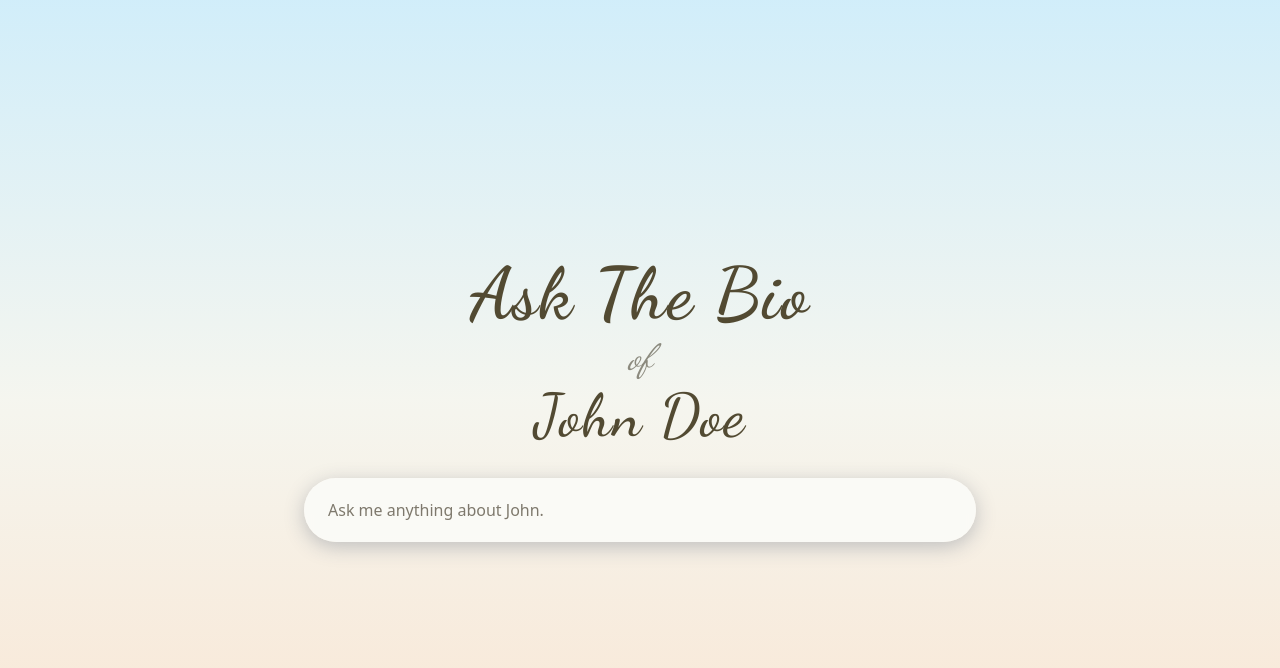
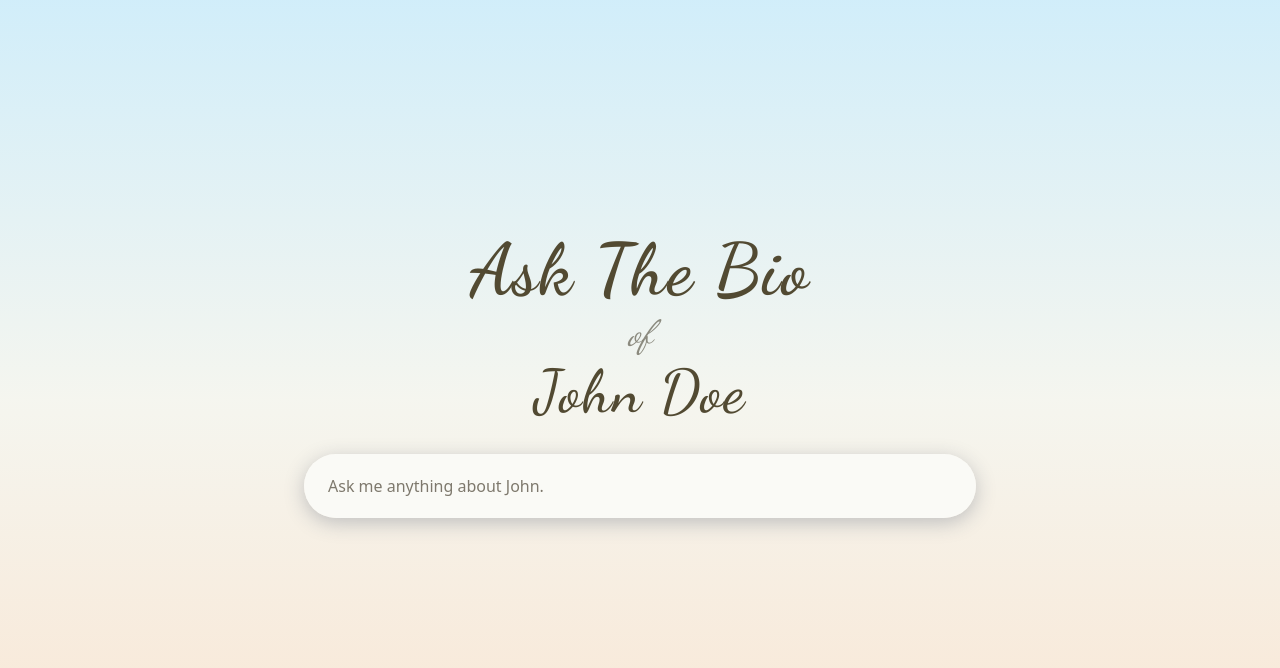
Before and after one commit to diegobit/askthebio, a React (Vite) app in the folder gui/: page / in a window 1280 px wide. Shown: the top 668 px of the page. Built offline with nearby package versions, Linux system fonts and the light colour scheme; no server answers; a web font is replaced by a local one.

Commit message:
gui: add top-bottom padding

```diff
--- a/gui/src/components/PersonalAIChat.tsx
+++ b/gui/src/components/PersonalAIChat.tsx
@@ -341,8 +341,8 @@ const PersonalAIChat = () => {
       {!shouldUseImage && <div className="absolute inset-0 bg-gradient-overlay" />}
 
       {/* Content */}
-      <div className="relative z-10 min-h-screen flex flex-col items-center justify-center px-6">
-        <div className="w-full max-w-2xl text-center space-y-8">
+      <div className="relative z-10 min-h-screen flex flex-col items-center justify-center px-6 pt-8 pb-12">
+        <div className="w-full max-w-2xl text-center space-y-8 pb-8">
           {/* Typography Header */}
           <div className="space-y-2">
             <h1 className="text-6xl md:text-7xl font-cursive font-semibold text-ink tracking-wide">
```
